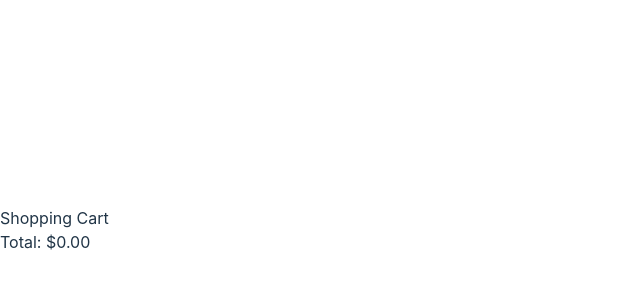
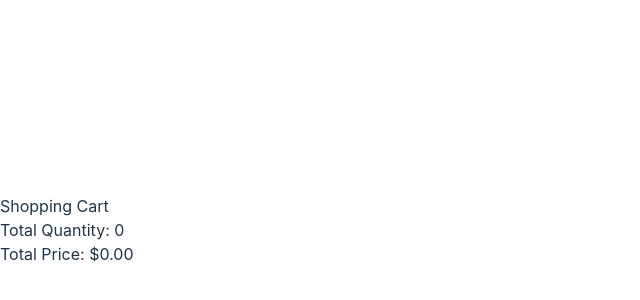
Before and after one commit to daironreijna/e-commerce-webstore, a React (Vite) app: page /cart in a window 1280 px wide. Shown: the part 170-470 px from the top of the page, without its empty margins (0-640 px from the left). Built offline with nearby package versions, Linux system fonts and the light colour scheme; a web font is replaced by a local one.

Commit message:
cart on default page fully functional

```diff
--- a/src/Pages/Cart/cart.jsx
+++ b/src/Pages/Cart/cart.jsx
@@ -2,13 +2,19 @@ import React from 'react';
 import { useCart } from "../../contexts/CartContext.jsx";
 
 function CartPage() {
-    const { cart, removeFromCart } = useCart();
+    const { cart, removeFromCart, updateCartItemQuantity } = useCart();
+
+    // Calculate the total price and total quantity
+    const totalPrice = cart.reduce((total, item) => total + item.price * item.quantity, 0);
+    const totalQuantity = cart.reduce((total, item) => total + item.quantity, 0);
 
     const handleRemoveFromCart = (productId) => {
         removeFromCart(productId);
     };
 
-    const totalPrice = cart.reduce((total, item) => total + item.price, 0);
+    const handleQuantityChange = (productId, quantity) => {
+        updateCartItemQuantity(productId, quantity);
+    };
 
     return (
         <div>
@@ -18,11 +24,17 @@ function CartPage() {
                     <div key={item.id} className="cart-item">
                         <p>{item.title}</p>
                         <p>${item.price}</p>
+                        <div className="quantity-control">
+                            <button onClick={() => handleQuantityChange(item.id, item.quantity - 1)}>-</button>
+                            <p>{item.quantity}</p>
+                            <button onClick={() => handleQuantityChange(item.id, item.quantity + 1)}>+</button>
+                        </div>
                         <button onClick={() => handleRemoveFromCart(item.id)}>Remove</button>
                     </div>
                 ))}
             </div>
-            <h3>Total: ${totalPrice.toFixed(2)}</h3>
+            <h3>Total Quantity: {totalQuantity}</h3>
+            <h3>Total Price: ${totalPrice.toFixed(2)}</h3>
         </div>
     );
 }
--- a/src/contexts/CartContext.jsx
+++ b/src/contexts/CartContext.jsx
@@ -6,11 +6,17 @@ export function CartProvider({ children }) {
     const [cart, setCart] = useState([]);
 
     const addToCart = (product) => {
-        // Check if the product is already in the cart by its id
-        const productInCart = cart.find((item) => item.id === product.id);
+        const existingItem = cart.find((item) => item.id === product.id);
 
-        if (!productInCart) {
-            setCart([...cart, product]);
+        if (existingItem) {
+            // If the item is already in the cart, update its quantity
+            const updatedCart = cart.map((item) =>
+                item.id === product.id ? { ...item, quantity: item.quantity + 1 } : item
+            );
+            setCart(updatedCart);
+        } else {
+            // If the item is not in the cart, add it with quantity 1
+            setCart([...cart, { ...product, quantity: 1 }]);
         }
     };
 
@@ -19,8 +25,15 @@ export function CartProvider({ children }) {
         setCart(updatedCart);
     };
 
+    const updateCartItemQuantity = (productId, quantity) => {
+        const updatedCart = cart.map((item) =>
+            item.id === productId ? { ...item, quantity } : item
+        );
+        setCart(updatedCart);
+    };
+
     return (
-        <CartContext.Provider value={{ cart, addToCart, removeFromCart }}>
+        <CartContext.Provider value={{ cart, addToCart, removeFromCart, updateCartItemQuantity }}>
             {children}
         </CartContext.Provider>
     );
```
